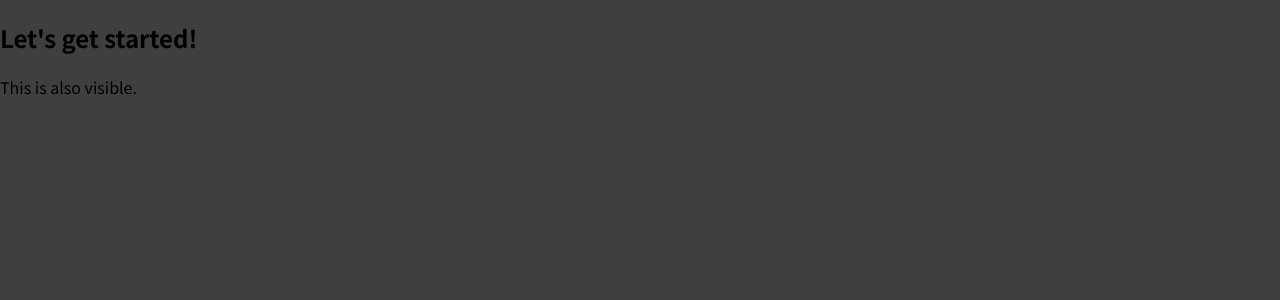
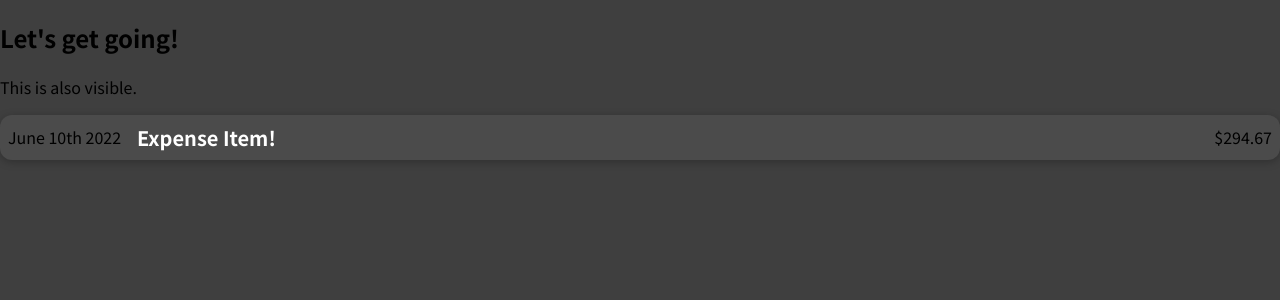
Before and after one commit to ma1379/React_Intro_Activity, a React (Create React App) app in the folder 01-starting-setup/01-starting-setup/: page / in a window 1280 px wide. Shown: the top 300 px of the page. Built offline with nearby package versions, Linux system fonts and the light colour scheme.

Commit message:
Fixed Output

```diff
--- a/01-starting-setup/01-starting-setup/src/App.js
+++ b/01-starting-setup/01-starting-setup/src/App.js
@@ -1,8 +1,12 @@
+import React from 'react';
+import ExpenseItem from './components/ExpenseItem';
+
 function App() {
   return (
     <div>
-      <h2>Let's get started!</h2>
+      <h2>Let's get going!</h2>
       <p>This is also visible.</p>
+      <ExpenseItem></ExpenseItem>
     </div>
   );
 }
```
Also changed, not shown: 1 other file (tests, documents, lock files or other folders).
